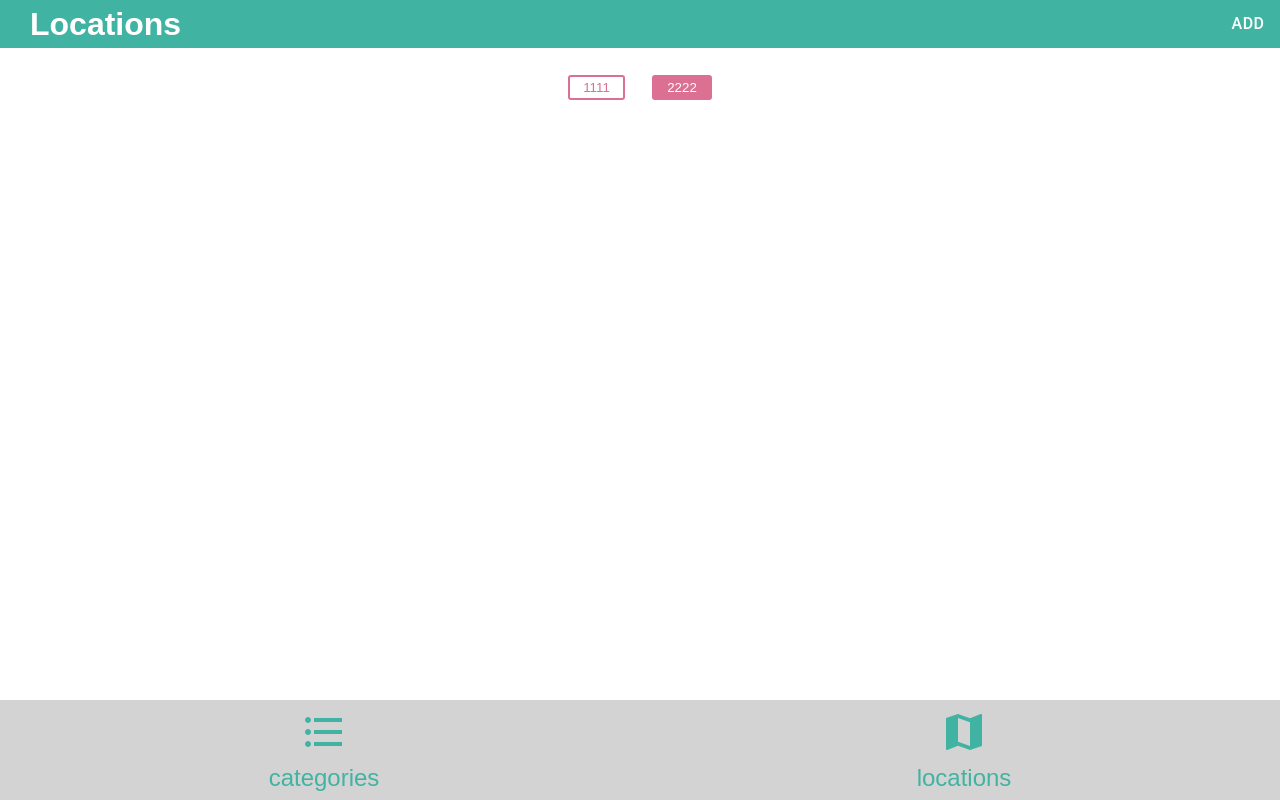
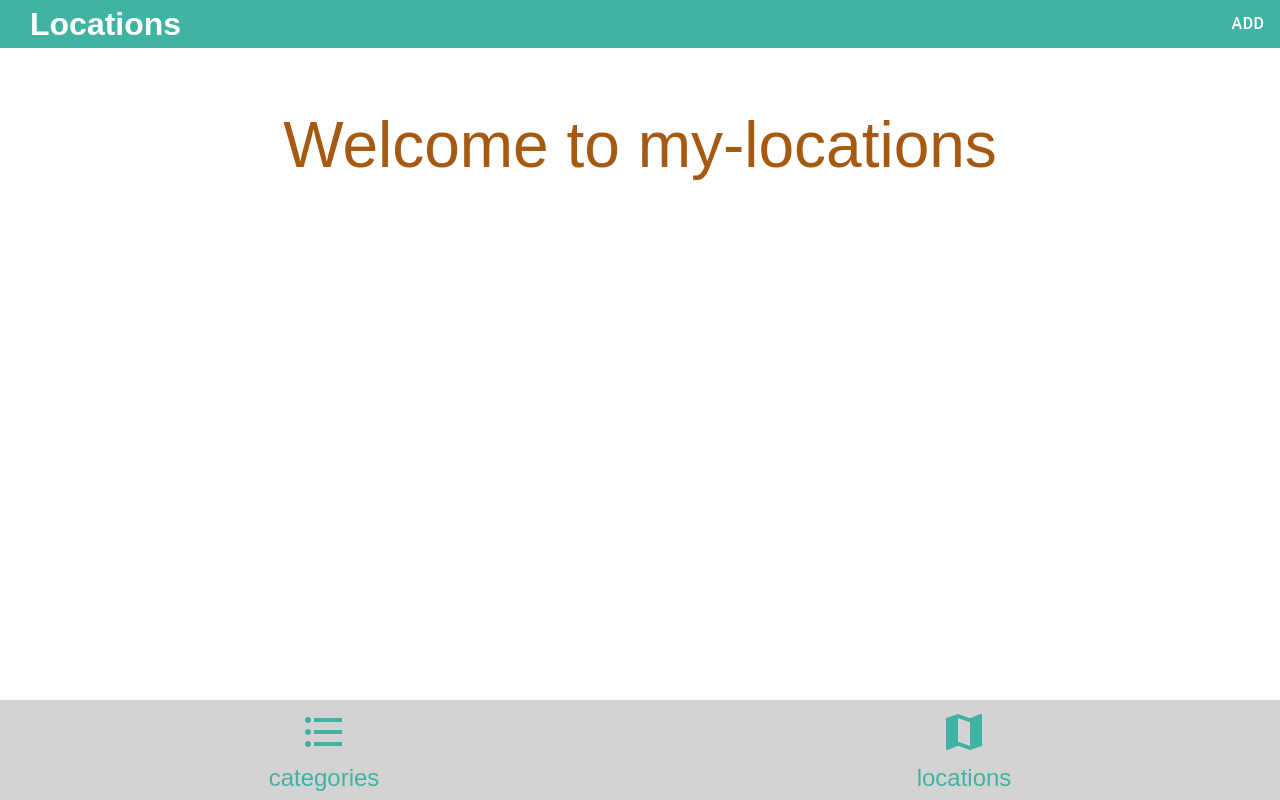
Before and after one commit to DmitryGron/my-locations, a React (Create React App) app: page / in a window 1280 px wide. Built offline with nearby package versions, Linux system fonts and the light colour scheme.

Commit message:
HomePage

```diff
--- a/src/App.js
+++ b/src/App.js
@@ -1,38 +1,20 @@
 import React from 'react';
 import { Redirect, Route, Switch, withRouter } from 'react-router-dom';
-import styled, { createGlobalStyle, css } from 'styled-components';
+import styled, { createGlobalStyle } from 'styled-components';
 import Categories from './containers/Categories/Categories.contianer';
 import Layout from './HigherOrderComponent/Layout';
 import * as routePaths from './static/routes';
 
-const Button = styled.button`
-	background: transparent;
-	border-radius: 3px;
-	border: 2px solid palevioletred;
-	color: palevioletred;
-	margin: 0.5em 1em;
-	padding: 0.25em 1em;
-
-	${props =>
-		props.primary &&
-		css`
-			background: palevioletred;
-			color: white;
-		`}
-`;
-
-const Container = styled.div`
+const HomePageHeader = styled.header`
+	font-size: 4rem;
+	padding: 10px;
+	margin: 50px;
+	color: #a55911;
 	text-align: center;
 `;
 
-// TODO: CHANGE THIS
-const Temp = () => {
-	return (
-		<Container>
-			<Button>1111</Button>
-			<Button primary>2222</Button>
-		</Container>
-	);
+const HomePage = () => {
+	return <HomePageHeader>Welcome to my-locations</HomePageHeader>;
 };
 
 const App = () => {
@@ -41,7 +23,7 @@ const App = () => {
 			{/* TODO: CHANGE THIS */}
 			<Route path={routePaths.locations} exact component={Categories} />
 			<Route path={routePaths.categories} exact component={Categories} />
-			<Route path={routePaths.home} exact component={Temp} />
+			<Route path={routePaths.home} exact component={HomePage} />
 			<Redirect to={routePaths.home} />
 		</Switch>
 	);
```
